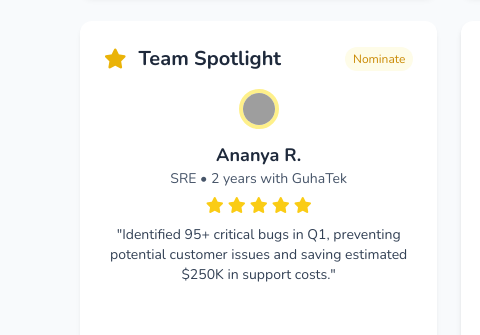
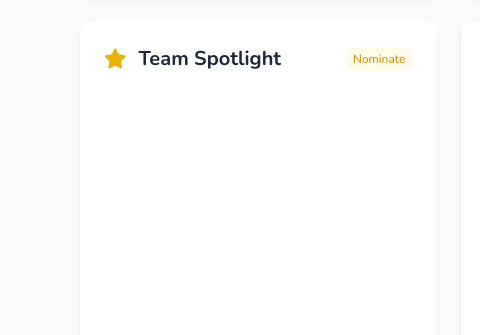
Before and after one commit to Karthickps25/Updates, a plain HTML site: page updates/Index.html in a window 1280 px wide. Shown: the part 869-1204 px from the top of the page, 0-480 px from the left. Drawn offline with nearby package versions, Linux system fonts and the light colour scheme; grey boxes are pictures that could not be loaded.

```diff
--- a/updates/Index.html
+++ b/updates/Index.html
@@ -292,19 +292,6 @@
             Nominate
           </button>
         </div>
-        <div class="text-center mb-4">
-          <img src="https://randomuser.me/api/portraits/women/44.jpg" alt="Employee of the month" class="avatar mx-auto mb-3 border-4 border-yellow-200">
-          <h3 class="font-bold text-lg text-slate-800">Ananya R.</h3>
-          <p class="text-sm text-slate-600 mb-2">SRE • 2 years with GuhaTek</p>
-          <div class="flex justify-center space-x-1 mb-3">
-            <i class="fas fa-star text-yellow-400"></i>
-            <i class="fas fa-star text-yellow-400"></i>
-            <i class="fas fa-star text-yellow-400"></i>
-            <i class="fas fa-star text-yellow-400"></i>
-            <i class="fas fa-star text-yellow-400"></i>
-          </div>
-          <p class="text-sm text-slate-700">"Identified 95+ critical bugs in Q1, preventing potential customer issues and saving estimated $250K in support costs."</p>
-        </div>
       </div>
 
       <!-- Training Video Card -->
```
